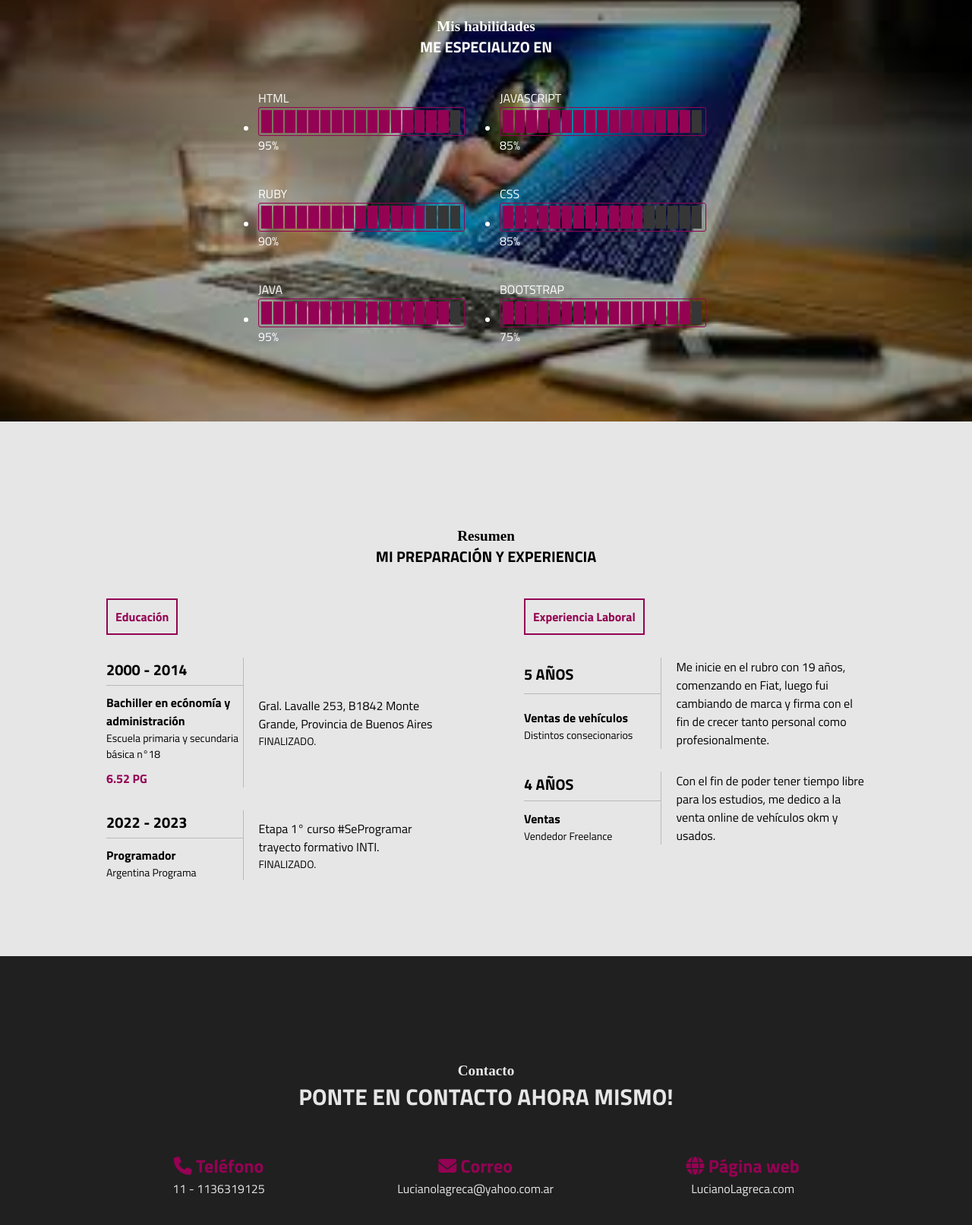
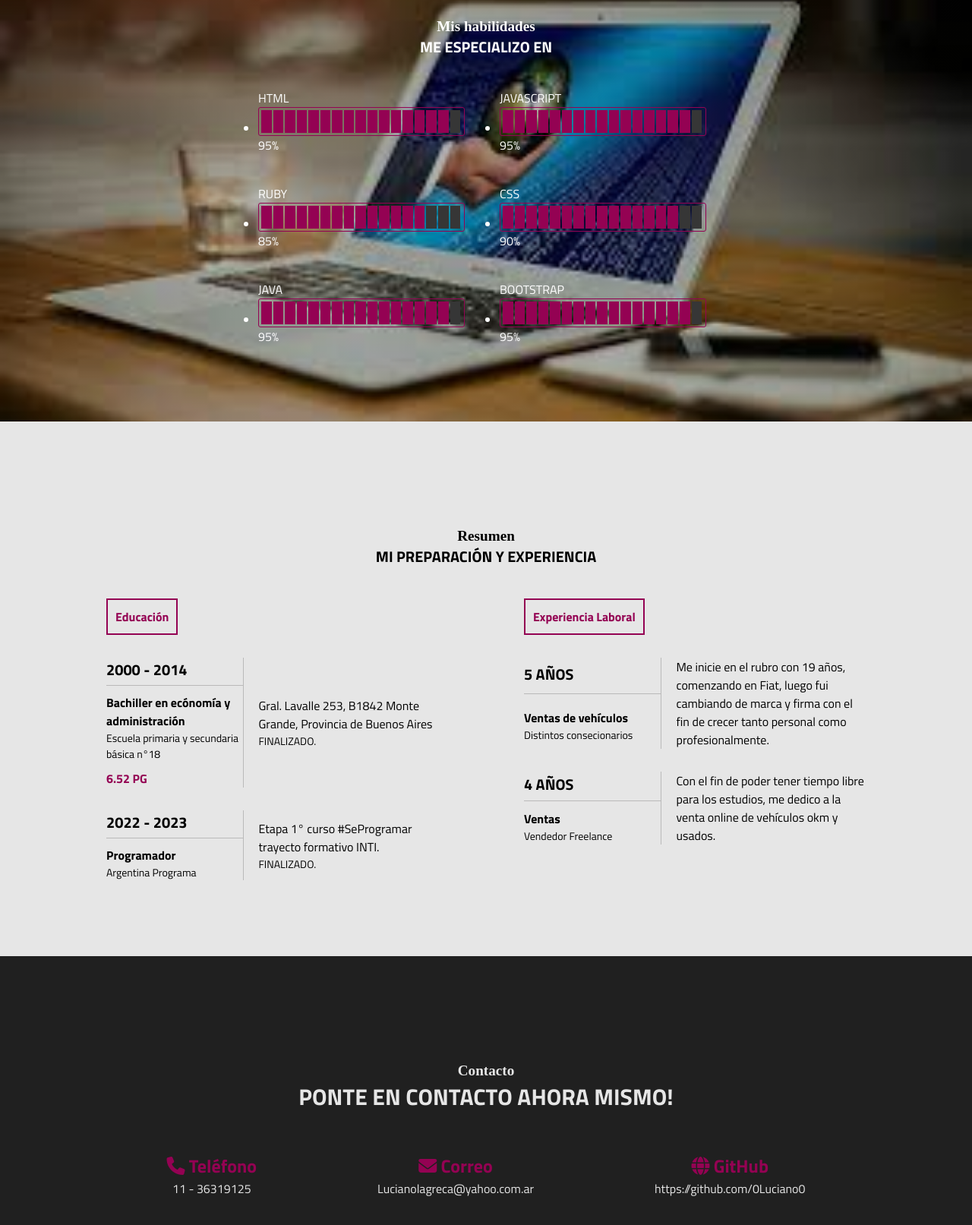
Before and after one commit to 0Luciano0/LucianoCV, a plain HTML site: page index.html in a window 1280 px wide. Shown: the part 1108-2721 px from the top of the page at 76% size. Drawn offline with Linux system fonts and the light colour scheme.

Commit message:
habilidades

```diff
--- a/app.js
+++ b/app.js
@@ -34,14 +34,14 @@ let html = document.getElementById("html");
 crearBarra(html);
 let javascript = document.getElementById("javascript");
 crearBarra(javascript);
-let wordpress = document.getElementById("wordpress");
-crearBarra(wordpress);
-let photoshop = document.getElementById("photoshop");
-crearBarra(photoshop);
-let php = document.getElementById("php");
-crearBarra(php);
-let ilustrator = document.getElementById("ilustrator");
-crearBarra(ilustrator);
+let ruby = document.getElementById("ruby");
+crearBarra(ruby);
+let css = document.getElementById("css");
+crearBarra(css);
+let java = document.getElementById("java");
+crearBarra(java);
+let bootstrap = document.getElementById("bootstrap");
+crearBarra(bootstrap);
 
 //Ahora voy a guardar la cantidad de barritas que se van a ir pintando por cada barra
 //para eso utilizo un arreglo, cada posicion pertenece a un elemento
@@ -62,17 +62,17 @@ function efectoHabilidades(){
         const intervalJavascript = setInterval (function(){
             pintarBarra(javascript, 16, 1, intervalJavascript);
         },100);
-        const intervalWordpress = setInterval (function(){
-            pintarBarra(wordpress, 14, 2, intervalWordpress);
+        const intervalRuby = setInterval (function(){
+            pintarBarra(ruby, 14, 2, intervalRuby);
         },100);
-        const intervalPhotoshop = setInterval (function(){
-            pintarBarra(photoshop, 12, 3, intervalPhotoshop);
+        const intervalCss = setInterval (function(){
+            pintarBarra(css, 15, 3, intervalCss);
         },100);
-        const intervalPhp = setInterval (function(){
-            pintarBarra(php, 16, 4, intervalPhp);
+        const intervalJava = setInterval (function(){
+            pintarBarra(java, 16, 4, intervalJava);
         },100);
-        const intervalIlustrator = setInterval (function(){
-            pintarBarra(ilustrator, 16, 5, intervalIlustrator);
+        const intervalBootstrap = setInterval (function(){
+            pintarBarra(bootstrap, 16, 5, intervalBootstrap);
         },100);
     }
 }
--- a/index.html
+++ b/index.html
@@ -103,7 +103,7 @@
                             <!--mediante javascript luego generaremos 17 barritas con clase e-->
 
                         </div>
-                        <span>85%</span>
+                        <span>95%</span>
                     </div>
                 </div>
             </div>
@@ -111,21 +111,21 @@
                 <div class="col">
                     <span>RUBY</span>
                     <div class="cont-barra">
-                        <div class="barra" id="wordpress">
+                        <div class="barra" id="ruby">
                             <!--mediante javascript luego generaremos 17 barritas con clase e-->
 
                         </div>
-                        <span>90%</span>
+                        <span>85%</span>
                     </div>
                 </div>
                 <div class="col">
                     <span>CSS</span>
                     <div class="cont-barra">
-                        <div class="barra" id="photoshop">
+                        <div class="barra" id="css">
                                 <!--mediante javascript luego generaremos 17 barritas con clase e-->
 
                         </div>
-                        <span>85%</span>
+                        <span>90%</span>
                     </div>
                 </div>
             </div>
@@ -133,7 +133,7 @@
                 <div class="col">
                     <span>JAVA</span>
                     <div class="cont-barra">
-                        <div class="barra" id="php">
+                        <div class="barra" id="java">
                             <!--mediante javascript luego generaremos 17 barritas con clase e-->
 
                         </div>
@@ -143,11 +143,11 @@
                 <div class="col">
                     <span>BOOTSTRAP</span>
                         <div class="cont-barra">
-                        <div class="barra" id="ilustrator">
+                        <div class="barra" id="bootstrap">
                             <!--mediante javascript luego generaremos 17 barritas con clase e-->
 
                         </div>
-                        <span>75%</span>
+                        <span>95%</span>
                     </div>
                 </div>
             </div>
@@ -248,7 +248,7 @@
                <h2>
                     <i class="fa-solid fa-phone"></i> Teléfono
                </h2>
-               <span class="info-contacto">11 - 1136319125</span>
+               <span class="info-contacto">11 - 36319125</span>
             </div>
             <div class="col">
                 <h2>
@@ -258,9 +258,9 @@
             </div>
             <div class="col">
                 <h2>
-                    <i class="fa-solid fa-globe"></i> Página web
+                    <i class="fa-solid fa-globe"></i> GitHub
                 </h2>
-                <span class="info-contacto">LucianoLagreca.com</span>
+                <span class="info-contacto">https://github.com/0Luciano0</span>
             </div>
         </div>
      </div>
```
